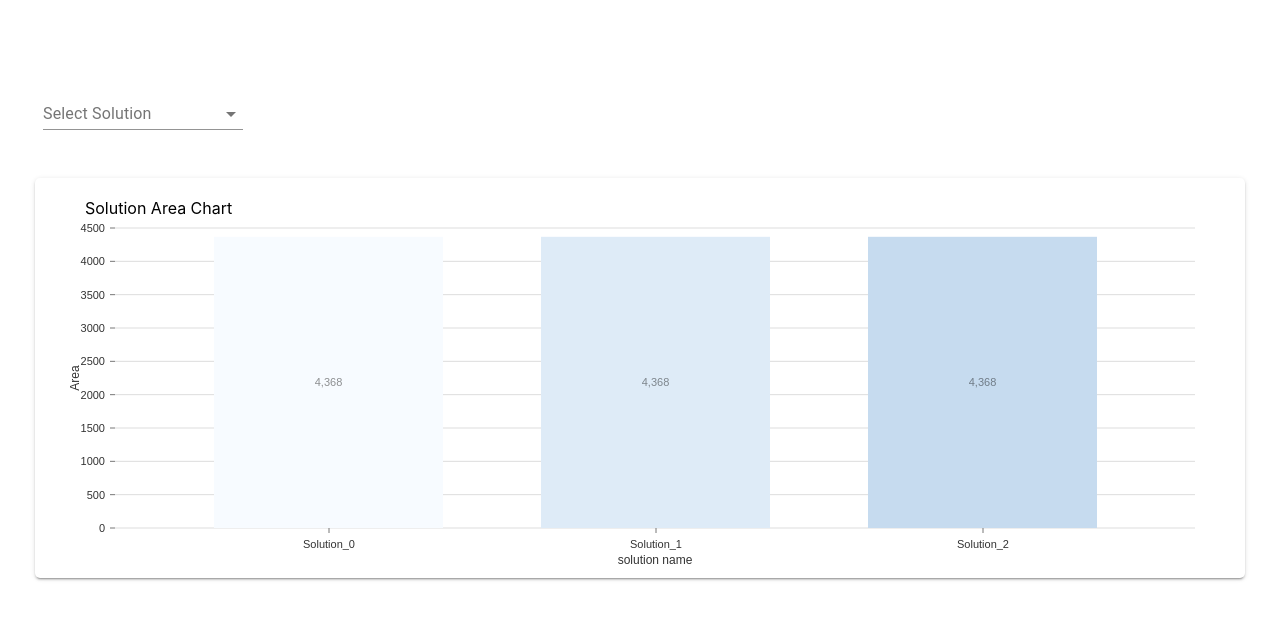
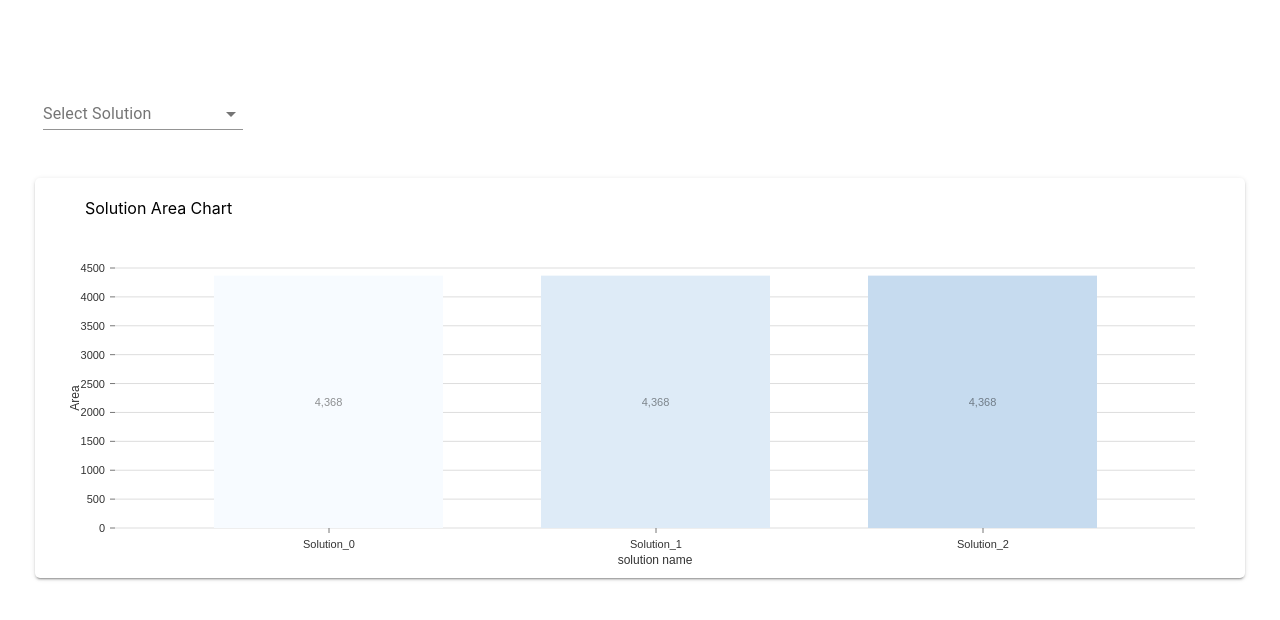
Before and after one commit to yar2nman/fivchrts, a React (Create React App) app: page / in a window 1280 px wide. Shown: the top 620 px of the page. Built offline with nearby package versions, Linux system fonts and the light colour scheme.

Commit message:
wrapers adjust

```diff
--- a/src/App.js
+++ b/src/App.js
@@ -234,14 +234,14 @@ function App() {
 
         {consumption_breakdown && consumption_breakdown?.length > 0 && <ChartsSection title="Environmental Report">
         <Grid item xs={12} sm={6} lg={6} className='Mydiv'>
-            <ChartWrapper>
+            <ChartWrapper name={'Energy Consumption Breakdown KWH / Year'}>
             <MyResponsivePie data={consumption_breakdown} showLegends={false} isHorizontal={false} colors={{scheme: 'greens'}} />
             </ChartWrapper>
             </Grid>
 
             {consumption_breakdown && consumption_breakdown?.length > 0 &&
           <Grid item xs={12} sm={6} lg={6} className='Mydiv'>
-            <ChartWrapper>
+            <ChartWrapper name={'Energy Consumption Normalized KWH / Year / M2'}>
             <MyResponsivePie data={consumption_breakdown.map((v) => {
               return {'id': v.id, 'label': v.label, 'value': v.normalized}
              })} showLegends={false} isHorizontal={false} colors={{scheme: 'greens'}} />
@@ -251,11 +251,11 @@ function App() {
 
 {embodied_carbon_breakdown && embodied_carbon_breakdown?.length > 0 &&
         <Grid item xs={12} sm={6} className='Mydiv'>
-            <ChartWrapper>
+            <ChartWrapper name={'Embodied Carbon Breakdown'}>
 
           <MyResponsiveBar data={embodied_carbon_breakdown} keys={['value']} indexby={'id'} ytitle={''} xtitle={''}
           colors={{scheme: 'greens'}} showLegends={false} isHorizontal={false} axisBottomTickRotation={-45}
-          margin={{ top: 3, right: 3, bottom: 100, left: 60 }} axisBottomlegendOffset={50}/>
+          margin={{ top: 10, right: 3, bottom: 100, left: 60 }} axisBottomlegendOffset={50}/>
           </ChartWrapper>
         </Grid>
       }
--- a/src/chartsRoot/ChartWrapper.jsx
+++ b/src/chartsRoot/ChartWrapper.jsx
@@ -9,6 +9,14 @@ const useStyles = makeStyles((theme) => ({
     borderRadius: 5,
     backgroundColor: "white",
     position: "relative",
+    // paddingTop: theme.spacing(3),
+  },
+  child: {
+    height: "90%",
+    width: "100%",
+    position: "absolute",
+    top: 40,
+    left: 0,
   },
   chartName: {
     position: "absolute",
@@ -23,8 +31,12 @@ const ChartWrapper = ({ children, name }) => {
     <>
       <div className={classes.root}>
         {name && <span className={classes.chartName}>{name}</span>}
+        {/* {children} */}
+        <div className={classes.child}>
         {children}
       </div>
+      </div>
+
     </>
   );
 };
--- a/src/chartsRoot/ChartsSection.jsx
+++ b/src/chartsRoot/ChartsSection.jsx
@@ -5,7 +5,7 @@ const useStyles = makeStyles((theme) => ({
   root: {
     height: "100%",
     width: "100%",
-    marginBottom: theme.spacing(6),
+    // marginBottom: theme.spacing(6),
     marginTop: theme.spacing(6),
   },
 }));
```
